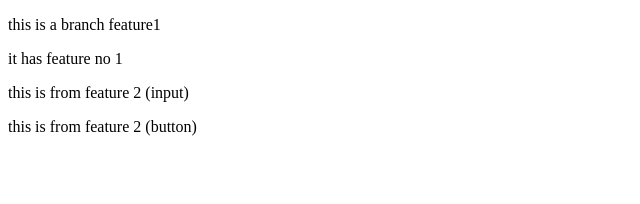
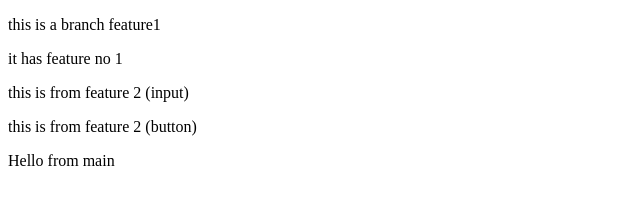
Before and after one commit to XeroDay27/newrep, a plain HTML site: page index.html in a window 1280 px wide. Shown: the whole page, without its empty margins (0-640 px from the left). Drawn offline with Linux system fonts and the light colour scheme.

Commit message:
teamate made it

```diff
--- a/index.html
+++ b/index.html
@@ -10,6 +10,7 @@
     <p>it has feature no 1 </p>
     <p>this is from feature 2 (input)</p>
     <p>this is from feature 2 (button)</p>
+<p>Hello from main</p>
 
 </body>
 </html>
```
